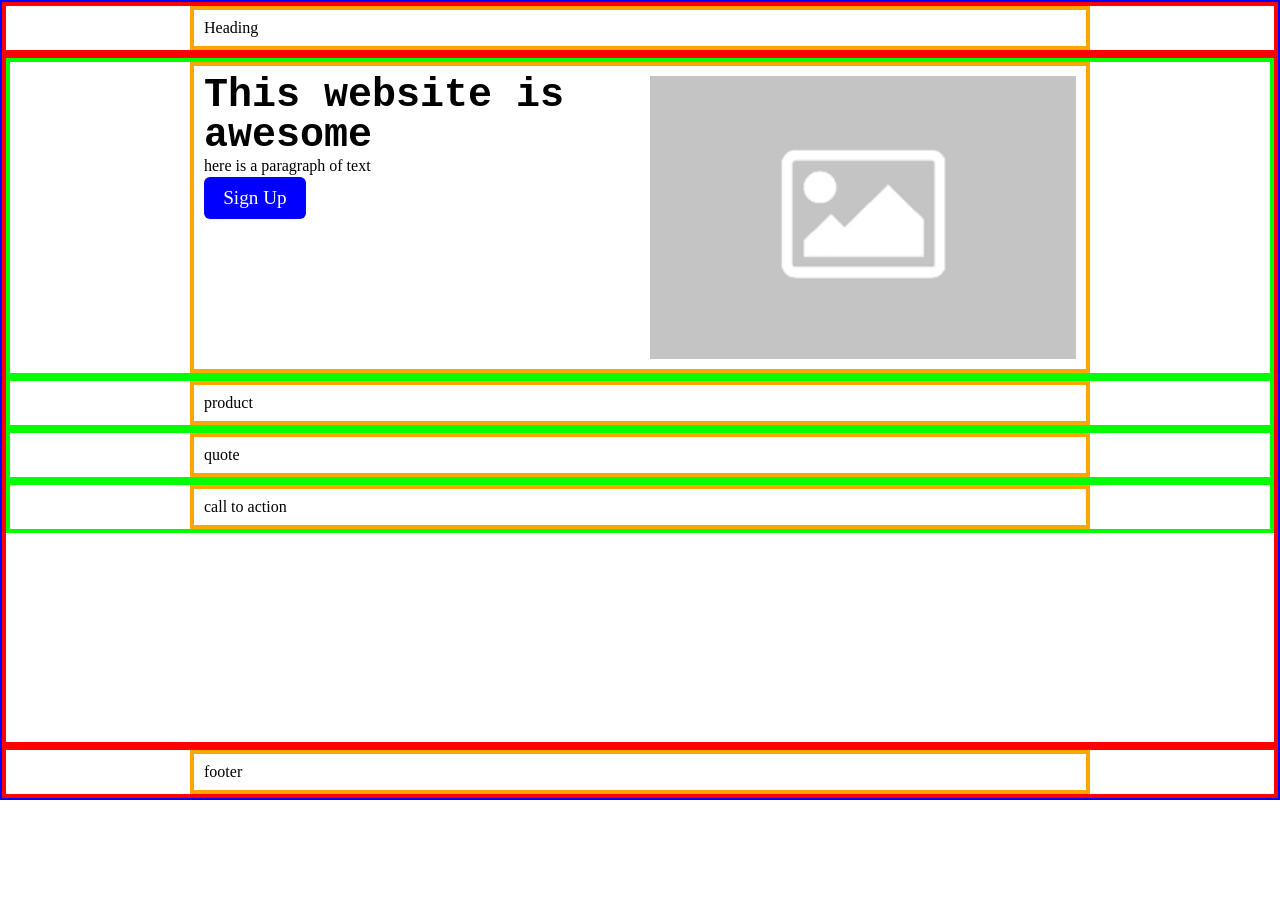
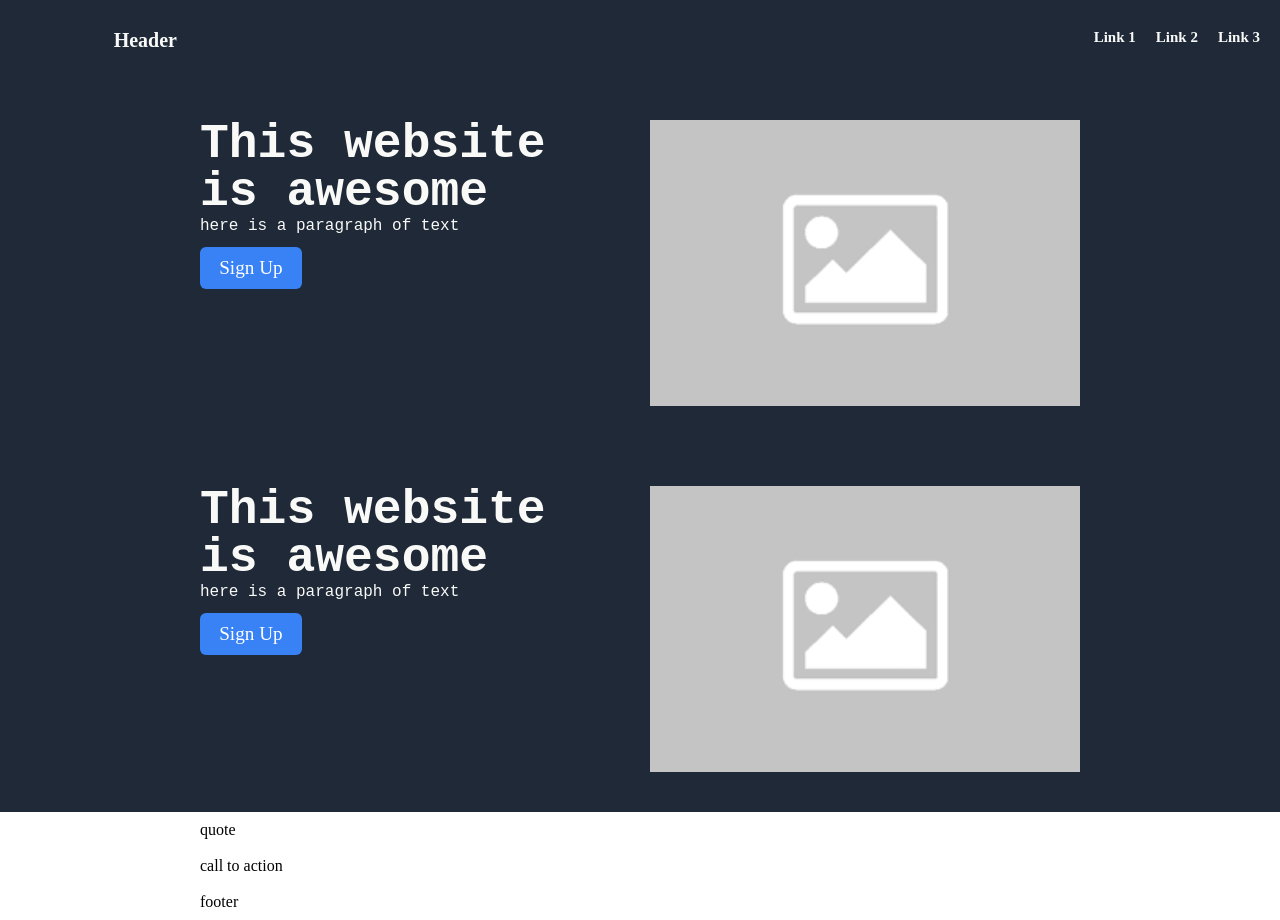
Before and after one commit to cptknvckles/toplanding, a plain HTML site: page index.html in a window 1280 px wide. Before the commit the page ends 800 px from the top, so only its background shows below. Drawn offline with Linux system fonts and the light colour scheme.

Commit message:
messed with css mostly

```diff
--- a/index.html
+++ b/index.html
@@ -9,13 +9,20 @@
 </head>
 <body>
     <header>
-        <inner-column>
-            <h1>Heading</h1>
-        </inner-column>
+        <section class="header">
+           <nav>
+                <ul>
+                    <li class="topLeft">Header</li>
+                    <li>Link 1</li>
+                    <li>Link 2</li>
+                    <li>Link 3</li>
+                </ul>
+            </nav>
+        </section>
 
     </header>
     <main>
-        <section>
+        <section class="welcome">
             <inner-column>
                 <div class="diptych">
                     <text-content>
@@ -31,12 +38,21 @@
             </inner-column>
         </section>
 
-        <section>
+        <section class="welcome">
             <inner-column>
-                <h1>product</h1>
+                <div class="diptych">
+                    <text-content>
+                        <h1 class="loud-voice">This website is awesome</h1>
+                        <p class="calm-voice">here is a paragraph of text</p>
+                        <a class="button" href="#">Sign Up</a>
+                    </text-content>
+                    <picture>
+                        <img src="./images/placeholder.png" alt="">
+                    </picture>
+                </div>
+
             </inner-column>
         </section>
-
         <section>
             <inner-column>
                 <h1>quote</h1>
--- a/style.css
+++ b/style.css
@@ -1,4 +1,17 @@
 @import 'reset.css';
+
+/*SETTINGS*/
+html {
+    --black: #333;
+    --white: #efefef;
+    --color: magenta;
+    --dark:  #1F2937;
+    --light: #3882F6;
+
+}
+
+
+
 /*SETUP*/
 * {
     box-sizing: border-box;
@@ -14,10 +27,10 @@ img {
     height: auto;
 }
 
-header, footer, main {
+/*header, footer, main {
     border: 4px solid red;
 
-}
+}*/
 
 a {
     display: inline-block;
@@ -31,27 +44,19 @@ p a, li a {
     text-decoration: underline;
 }
 
-/*SETTINGS*/
-html {
-    --black: #333;
-    --white: #efefef;
-    --color: magenta;
-    --dark: navy;
-    --light: lightblue;
 
-}
 
 
 /*DEV STYLES*/
-section {
+/*section {
     border: 4px solid lime;
-}
+}*/
 
 body {
     display: flex;
     flex-direction: column;
     min-height: 100vh ;
-    border: 2px solid blue;
+    /*border: 2px solid blue;*/
 }
 
 main {
@@ -60,7 +65,7 @@ main {
 
 inner-column {
     display: block;
-    border: 4px solid orange;
+    /*border: 4px solid orange;*/
     padding: 10px;
     width: 98%;
     max-width: 900px;
@@ -71,14 +76,18 @@ inner-column {
 /*TYPOGRAPHY*/
 .loud-voice {
     font-family: 'Courier New', Courier, monospace;
-    font-size: 40px;
+    font-size: 48px;
     font-weight: 700;
     line-height: 1;
+    color: #F9FAF8;
+
 }
 
 .calm-voice {
+    font-family: 'Courier New', Courier, monospace;
     font-size: 1rem;
     line-height: 1.3;
+    color: #F9FAF8;
 }
 
 /*COMPONENTS*/
@@ -89,16 +98,59 @@ inner-column {
     font-size: 1.2rem;
     padding: 0.6em 1em;
     border-radius: 6px;
+
 }
 
 /*MODULES*/
+nav {
+    position: sticky;
+    top: 0;
+}
+ul{
+    width: 100%;
+    display: flex;
+    justify-content: flex-end;
+    box-sizing: border-box;
+    padding-top: 30px;
+    padding-bottom: 30px;
+    background: var(--dark);
+}
+
+
+li {
+    list-style: none;
+    margin-right: 20px;
+    font-size: 15px;
+    font-weight: 700;
+    color: #F9FAF8;
+}
+
+.topLeft {
+    flex-basis: 75%;
+    font-size: 20px;
+
+}
+
+
+
 .diptych {
     display: block;
+    padding-top: 30px;
+    padding-bottom: 30px;
 }
 
 .diptych text-content {
     display: block;
 }
+
+.diptych text-content p {
+    display: block;
+}
+
+.diptych text-content .button {
+    margin-top: 10px;
+}
+
 
 @media (min-width: 700px) {
     .diptych {
@@ -109,3 +161,12 @@ inner-column {
         flex-basis: 50%;
     }
 }
+
+
+.welcome {
+    background-color: var(--dark);
+}
+
+.welcome .button{
+    background-color: #3882F6;
+}
```
